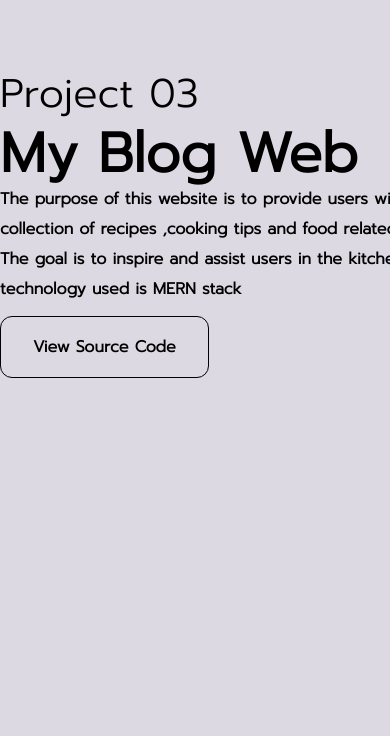
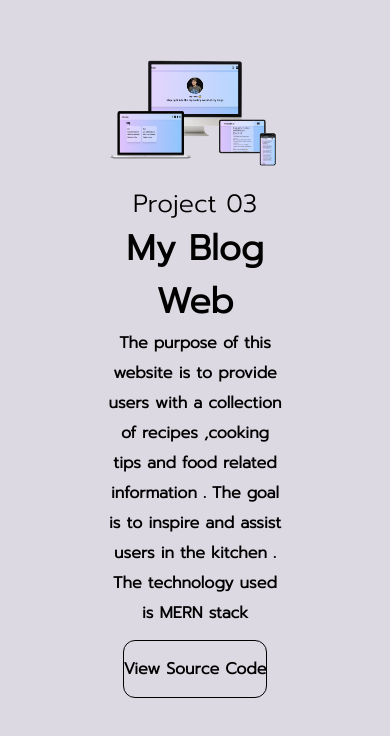
Before and after one commit to itsfarhankhan28/MyPortfolio-, a React (Create React App) app: page / in a window 390 px wide. Shown: the part 3392-4128 px from the top of the page. Built offline with nearby package versions, Linux system fonts and the light colour scheme; what tailwindcss-debug-screens would draw is missing.

Commit message:
style(ProjectThree): changed style

```diff
--- a/src/Components/ProjectThree.jsx
+++ b/src/Components/ProjectThree.jsx
@@ -56,9 +56,9 @@ const ProjectThree = () => {
         scrollYProgress,
         [
           animationOrder.initial,
-          animationOrder.showParagraphOne,
+          // animationOrder.showParagraphOne,
         ],
-        ["0%","10%"]
+        ["0%"]
     )
 
     const paragraph1Opacity = useTransform(
@@ -83,12 +83,12 @@ const ProjectThree = () => {
   return (
     <>
      <section className='bg-Mischka h-[100vh]'>
-        <motion.div ref={targetRef} className='flex justify-center items-center w-[1000px] mx-auto pt-16 leading-[60px] z-20'>
+        <motion.div ref={targetRef} className='flex lg:w-[1000px] md:w-[700px] xxsm:w-[350px] xxsm:text-center lg:text-left lg:flex-row xxsm:flex-col-reverse justify-center items-center mx-auto pt-16 md:leading-[60px] z-20'>
         <motion.p style={{opacity:paragraph1Opacity,y:paragraph1TranslateY}} className='w-[50%] font-herofont pt-20'>
-            <h1 className='text-[40px]'>Project 03</h1>
-            <h1 className='text-[55px] font-semibold'>My Blog Web</h1>
+            <h1 className='md:text-[35px] lg:text-[40px] xxsm:text-[25px]'>Project 03</h1>
+            <h1 className='md:text-[40px] lg:text-[55px] xxsm:text-[35px] font-semibold'>My Blog Web</h1>
             <p className='leading-[30px] font-semibold'>The purpose of this website is to provide users with a collection of recipes ,cooking tips and food related information . The goal is to inspire and assist users in the kitchen . The technology used is MERN stack</p>
-            <button className='border border-black px-8 mt-3 font-semibold rounded-xl'>View Source Code</button>
+            <button className='border border-black md:px-8 mt-3 py-4 font-semibold rounded-xl'>View Source Code</button>
         </motion.p>
         <motion.img style={{opacity , scale , x}}  className='w-[50%] my-auto' src={project3img} alt="" />
         </motion.div>
```
